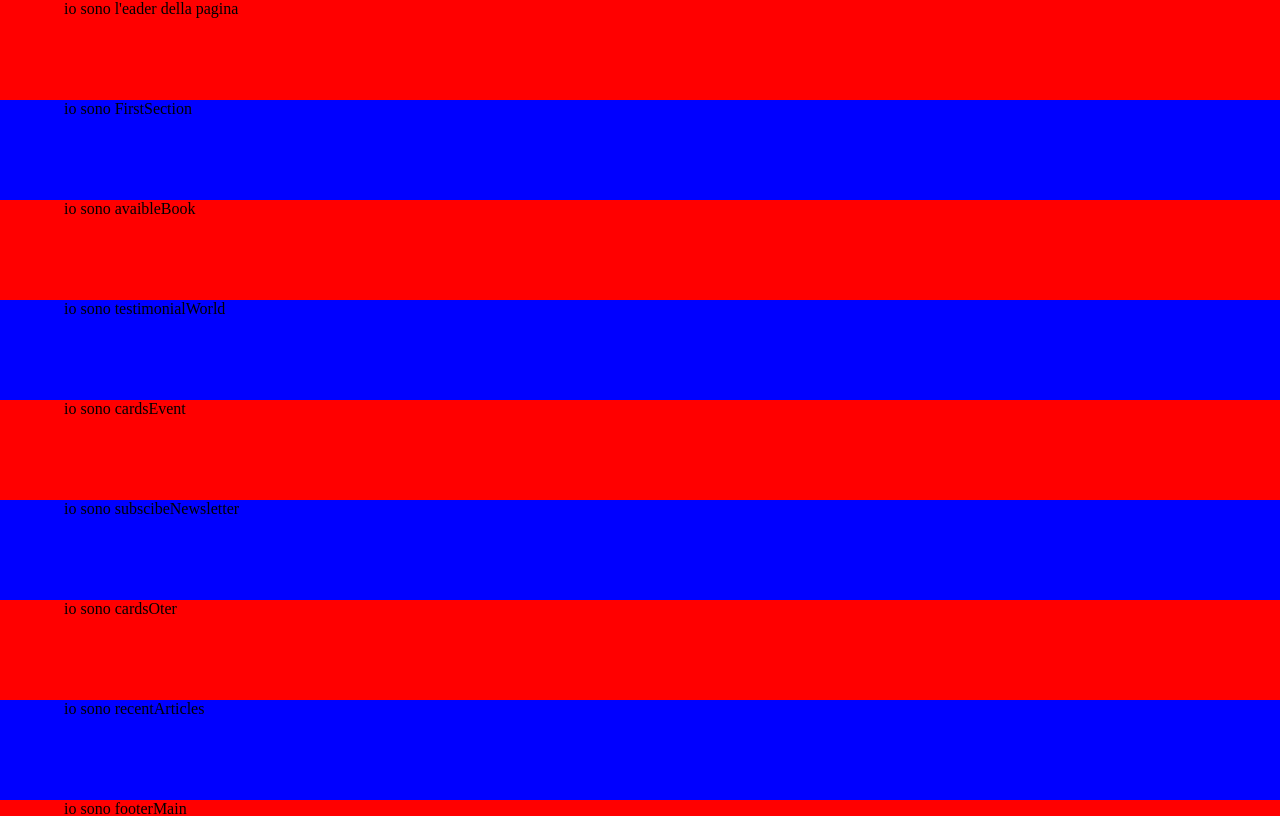
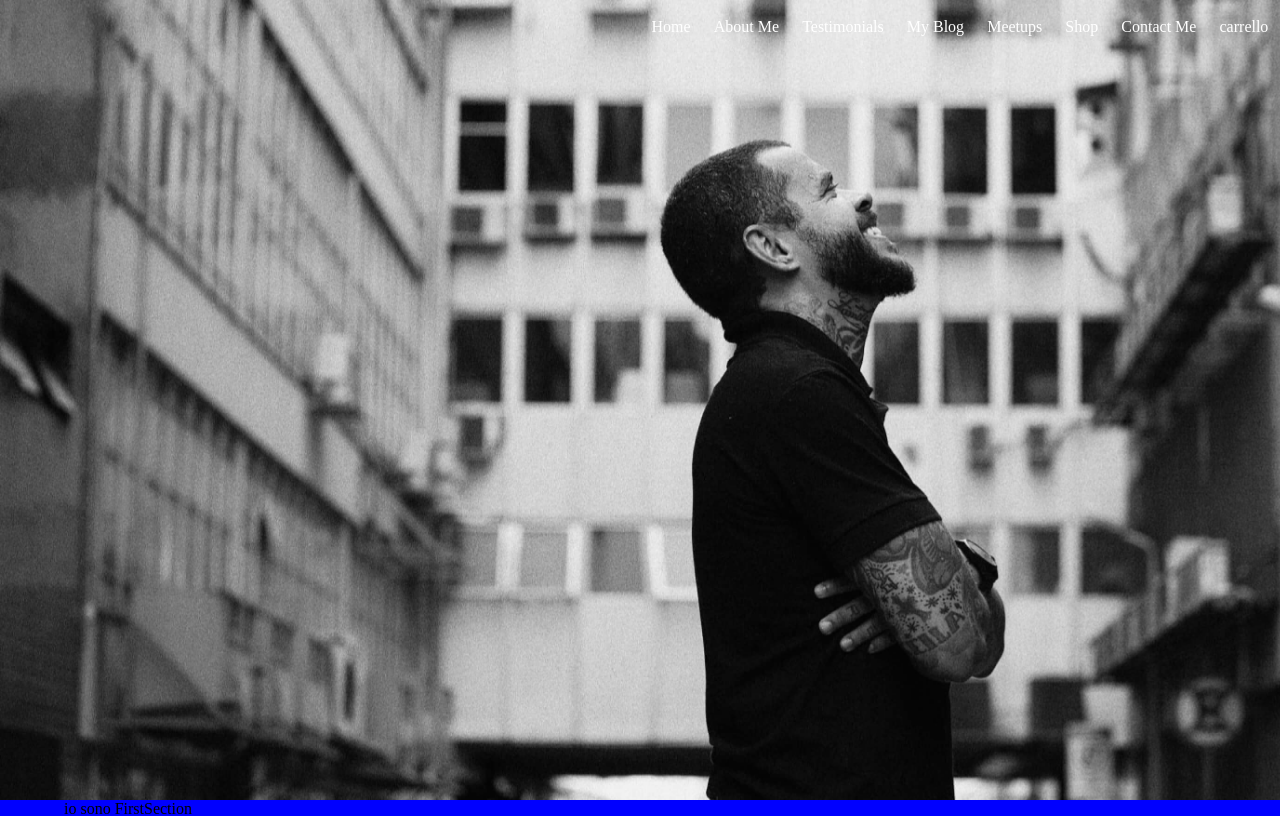
Before and after one commit to sidra1991/proj-html-vuejs, a Vue app: page / in a window 1280 px wide. Shown: the top 816 px of the page. Built offline with nearby package versions, Linux system fonts and the light colour scheme.

Commit message:
non ho capito l'esercizio

```diff
--- a/src/App.vue
+++ b/src/App.vue
@@ -1,6 +1,6 @@
 <template>
   <div>
-    <header-main class="center" />
+    <header-main />
     <First-Section class="center" />
     <available-book class="center" />
     <testimonial-world class="center" />
@@ -22,6 +22,7 @@ import SubscribeNewsletter from './components/subscribeNewsletter.vue'
 import CardsOter from './components/cardsOter.vue'
 import RecentArticles from './components/recentArticles.vue'
 import FooterMain from './components/footerMain.vue'
+
 export default {
   components: {
     headerMain,
@@ -38,6 +39,11 @@ export default {
 </script>
 
 <style lang="scss">
+  :root {
+  --safron: #f3b329;
+  --anzac: #e1aa40;
+}
+
   *{
     margin: 0;
     box-sizing: border-box;
--- a/src/components/FirstSection.vue
+++ b/src/components/FirstSection.vue
@@ -1,6 +1,7 @@
 <template>
   <section>
     io sono FirstSection
+    <!-- un stesto con titlo e bottone , stile titolo in comune con ttitolo in header -->
   </section>
 </template>
 
--- a/src/components/availableBook.vue
+++ b/src/components/availableBook.vue
@@ -1,6 +1,8 @@
 <template>
   <section>
     io sono avaibleBook
+
+    <!-- 4 loghi probabilmente cliccabili con sotto un backgraund con immagine alla cui destra cè un titolo-sottotitolo-testo seguito da 3 loghi-->
   </section>
 </template>
 
--- a/src/components/headerMain.vue
+++ b/src/components/headerMain.vue
@@ -1,19 +1,38 @@
 <template>
   <header>
-    io sono l'eader della pagina
+    <div class="header-div" >
+      <!-- logo a sinistra -->
+      <img src="" alt="">
+      <!-- nav bar a destra -->
+    </div>
+    <div class="header-div">
+      <nav-bar />
+      <!-- 2 pendici ad estrema destra  -->
+      <!-- un riqua in grado di cambiare non capisco cosa forse le frasi-->
+      <!-- un riquadro in basso a destra contenente un articolo in vendita -->
+    </div>
   </header>
 </template>
 
 <script>
+import navBar from './navBar.vue'
 export default {
+  components: { navBar },
   name: 'headerMain'
 }
 </script>
 
 <style scoped lang="scss">
   header{
-    background-color: red;
-    height: 100px;
+    background-image: url(../../public/author/images/hero-07-2x.jpg);
+    height: 100vh;
+    background-size: cover;
+  }
+
+  .header-div{
+    width: 50%;
+    height: 100%;
+    display: inline-block;
   }
 
 </style>
--- /dev/null
+++ b/src/components/navBar.vue
@@ -0,0 +1,74 @@
+<template>
+<!-- da sistemare -->
+  <nav>
+    <ul>
+      <li v-for="(link, index) in arrLinks" :key="index" ><a :href="link.link">{{link.name}}</a></li>
+    </ul>
+  </nav>
+</template>
+
+<script>
+export default {
+  name: 'navBar',
+  data () {
+    return {
+      arrLinks: [
+        {
+          name: 'Home',
+          link: '#'
+        },
+        {
+          name: 'About Me',
+          link: '#'
+        },
+        {
+          name: 'Testimonials',
+          link: '#'
+        },
+        {
+          name: 'My Blog',
+          link: '#'
+        },
+        {
+          name: 'Meetups',
+          link: '#'
+        },
+        {
+          name: 'Shop',
+          link: '#'
+        },
+        {
+          name: 'Contact Me',
+          link: '#'
+        },
+        {
+          name: 'carrello',
+          link: '#'
+        }
+      ]
+    }
+  }
+}
+</script>
+
+<style scoped legn="scss">
+  ul{
+    list-style: none;
+    padding: 0;
+    display: flex;
+    justify-content: space-around;
+  }
+  a{
+    display: inline-block;
+    padding-top:1rem;
+    text-decoration: none;
+    color:white;
+    border-top:2px solid transparent;
+  }
+
+  a:hover{
+    color: var(--anzac);
+    border-top:2px solid var(--anzac);
+  }
+
+</style>
```
